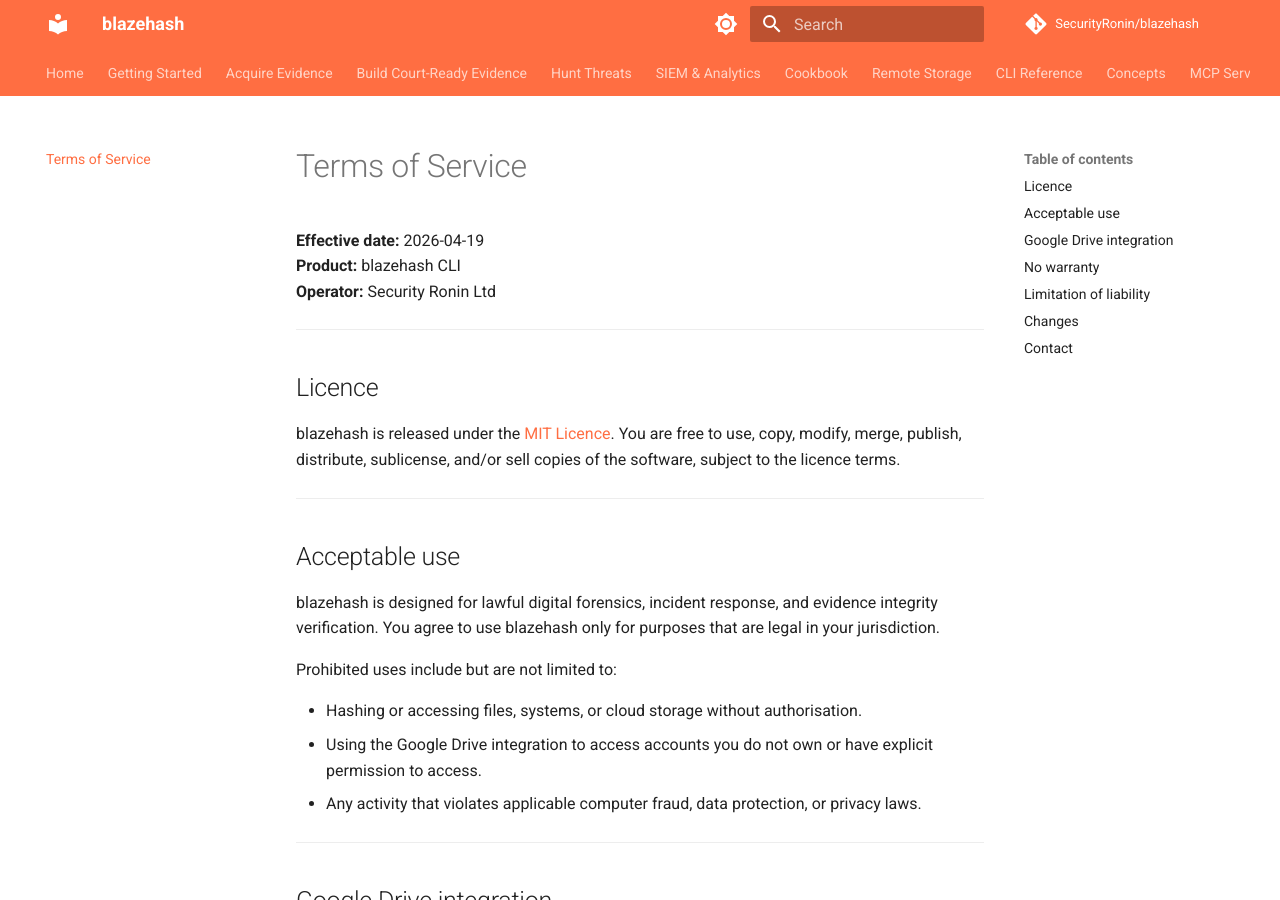
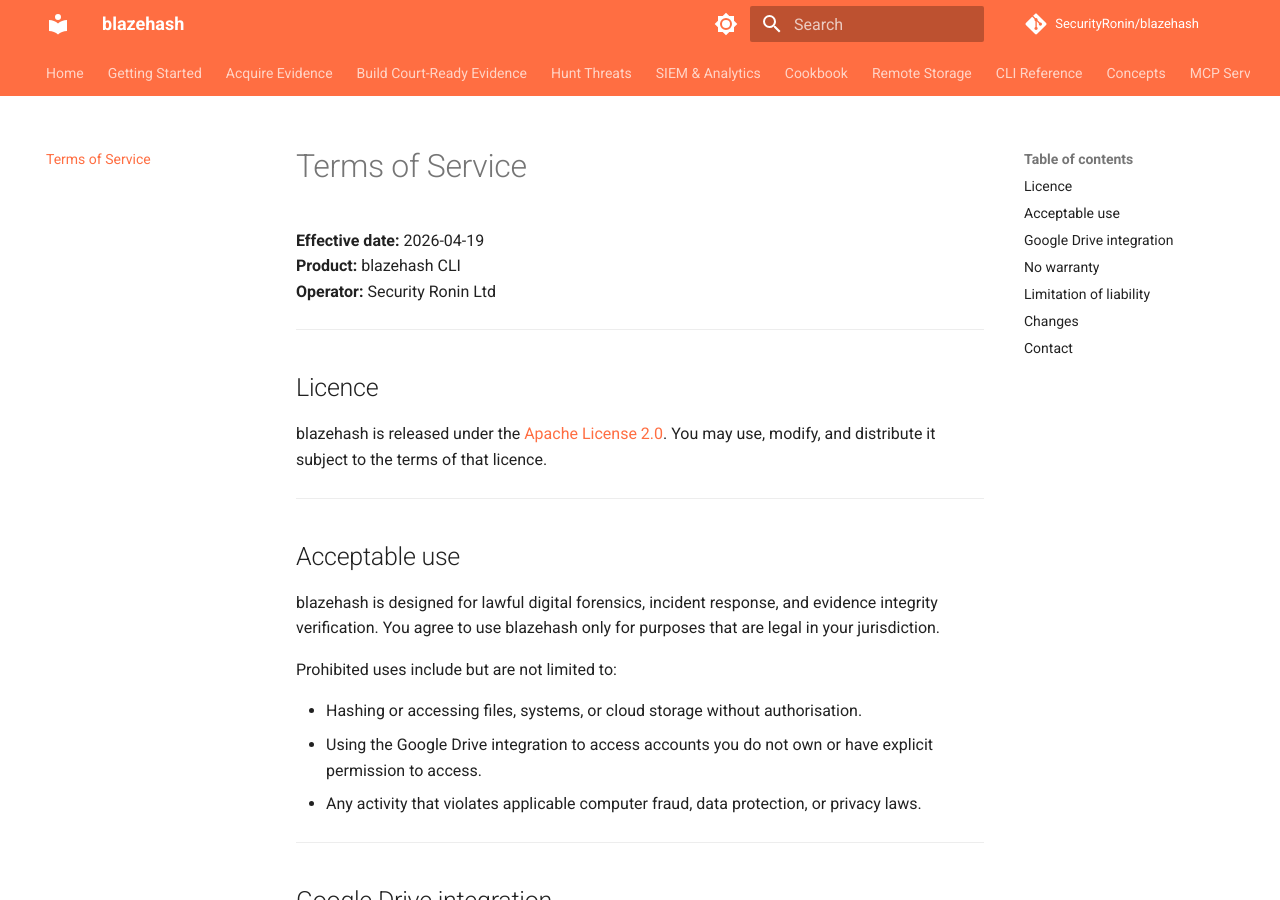
Before and after one commit to SecurityRonin/blazehash, an MkDocs documentation site: the page built from docs/terms.md, in a window 1280 px wide and 900 px high. Built offline with MkDocs 1.6.1 and Material for MkDocs 9.7.7, drawn with Linux system fonts in a browser that asks for light colours; comment, search, counter and statistics services are not loaded.

Commit message:
docs(terms): state Apache-2.0, the licence this repo actually ships
docs/terms.md named the MIT Licence while LICENSE and Cargo.toml both
declare Apache-2.0. The fleet standardised on Apache-2.0 for its explicit
patent grant; the LICENSE file and the crate manifest were migrated and
this document was not.

The grant sentence listed the MIT permissions verbatim ("use, copy, modify,
merge, publish, distribute, sublicense, and/or sell copies"). Apache-2.0
grants a different set, so that sentence is replaced with the wording the
rest of the fleet uses.

Co-Authored-By: Claude Opus 5 (1M context) <noreply@anthropic.com>

```diff
--- a/docs/terms.md
+++ b/docs/terms.md
@@ -8,7 +8,7 @@
 
 ## Licence
 
-blazehash is released under the [MIT Licence](https://github.com/SecurityRonin/blazehash/blob/main/LICENSE). You are free to use, copy, modify, merge, publish, distribute, sublicense, and/or sell copies of the software, subject to the licence terms.
+blazehash is released under the [Apache License 2.0](https://github.com/SecurityRonin/blazehash/blob/main/LICENSE). You may use, modify, and distribute it subject to the terms of that licence.
 
 ---
 
```
